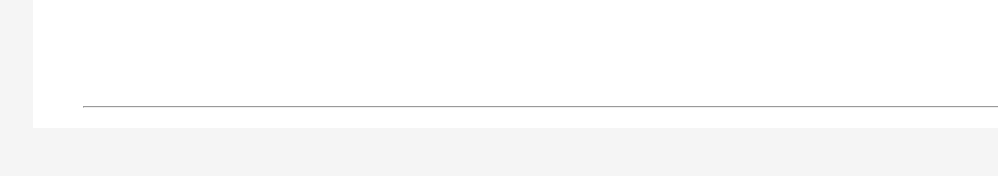
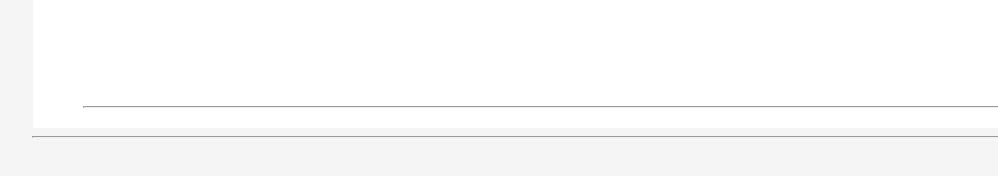
Before and after one commit to abirnberg/RampUp-Project, a plain HTML site: page index.html in a window 1280 px wide. Shown: the part 574-750 px from the top of the page, without its empty margins (95-1093 px from the left). Drawn offline with Linux system fonts and the light colour scheme; files that its build step writes are made by us from their sources.

Commit message:
Test Commit

```diff
--- a/index.html
+++ b/index.html
@@ -45,6 +45,8 @@
 
 	</div>
 
+	<hr class="hrlong1">
+
 <br>
 <br>
 <br>
--- a/main.css
+++ b/main.css
@@ -143,3 +143,9 @@ br {
 	width: 90%;
 
 }
+
+.hrlong1 {
+
+	width: 80%;
+
+}
```
